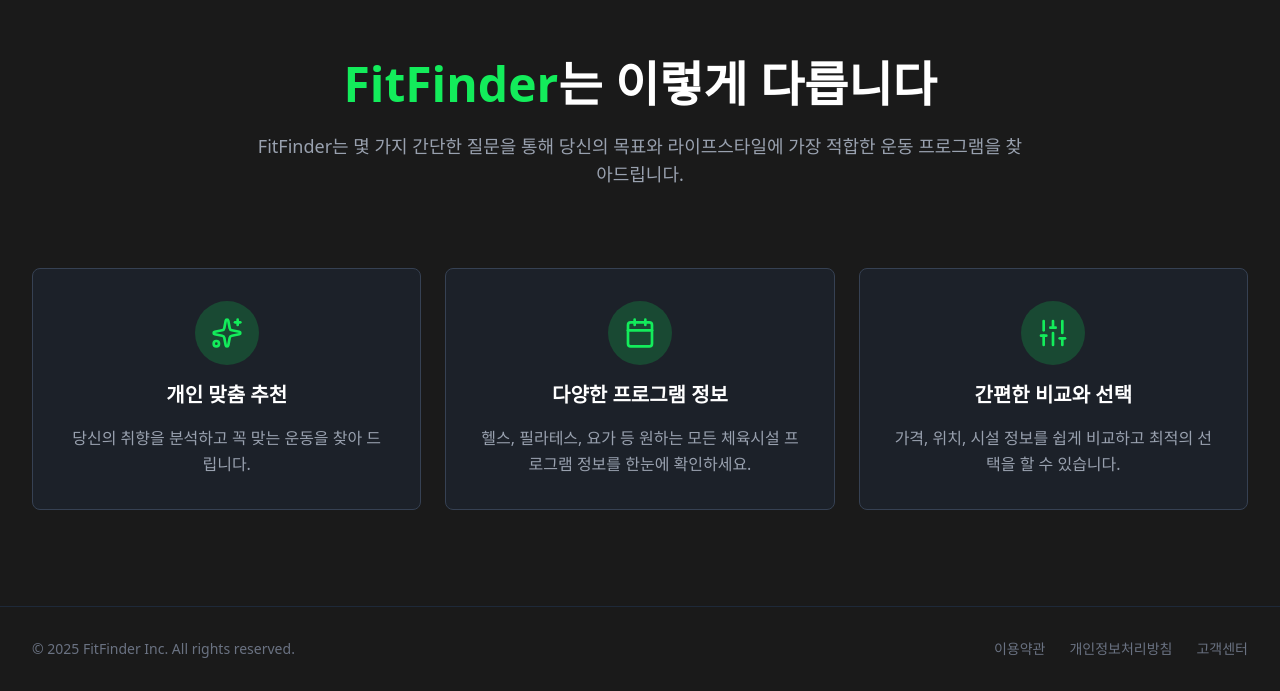
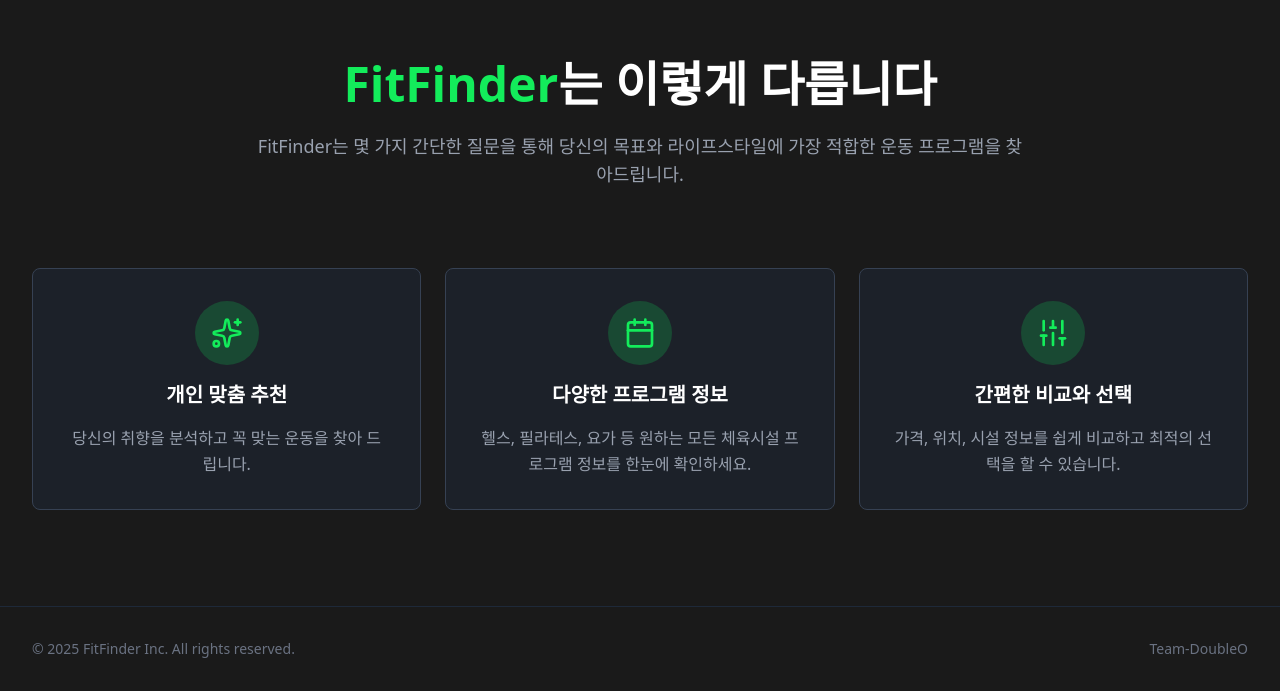
Before and after one commit to Team-DoubleO/frontend, a React (Vite) app: page / in a window 1280 px wide. Shown: the part 731-1422 px from the top of the page. Built offline with nearby package versions, Linux system fonts and the light colour scheme.

Commit message:
fix: 대중교통 시간 수정 및 푸터 수정

```diff
--- a/src/components/ProgramDetailModal.tsx
+++ b/src/components/ProgramDetailModal.tsx
@@ -52,7 +52,7 @@ function ProgramDetailModal({ isOpen, onClose, programId }: ProgramDetailModalPr
         const transformedTransportData = apiData.transportData.map((item: { transportType: string; transportName: string; transportTime: number }) => ({
           transportType: item.transportType,
           transportName: item.transportName,
-          transportTime: `도보 ${item.transportTime}분`
+          transportTime: `${item.transportType} ${item.transportTime}분`
         }))
 
         setProgram({
@@ -353,7 +353,6 @@ function ProgramDetailModal({ isOpen, onClose, programId }: ProgramDetailModalPr
                       const IconComponent = transport.transportType === '버스' ? BusFront : TrainFront
                       return (
                         <li key={index} className="flex items-center text-xs sm:text-sm text-white">
-                          <span className="font-bold mr-2">{transport.transportType}</span>
                           <IconComponent className="w-3.5 h-3.5 sm:w-4 sm:h-4 text-white flex-shrink-0 mr-1" />
                           <span>{transport.transportName} ({transport.transportTime})</span>
                         </li>
--- a/src/pages/HomePage.tsx
+++ b/src/pages/HomePage.tsx
@@ -128,9 +128,7 @@ function HomePage() {
           <div className="flex flex-col md:flex-row justify-between items-center gap-4">
             <p className="text-gray-500 text-sm">© 2025 FitFinder Inc. All rights reserved.</p>
             <div className="flex gap-6 text-sm text-gray-500">
-              <button className="transition-colors">이용약관</button>
-              <button className="transition-colors">개인정보처리방침</button>
-              <button className="transition-colors">고객센터</button>
+              <button className="transition-colors">Team-DoubleO</button>
             </div>
           </div>
         </div>
```
